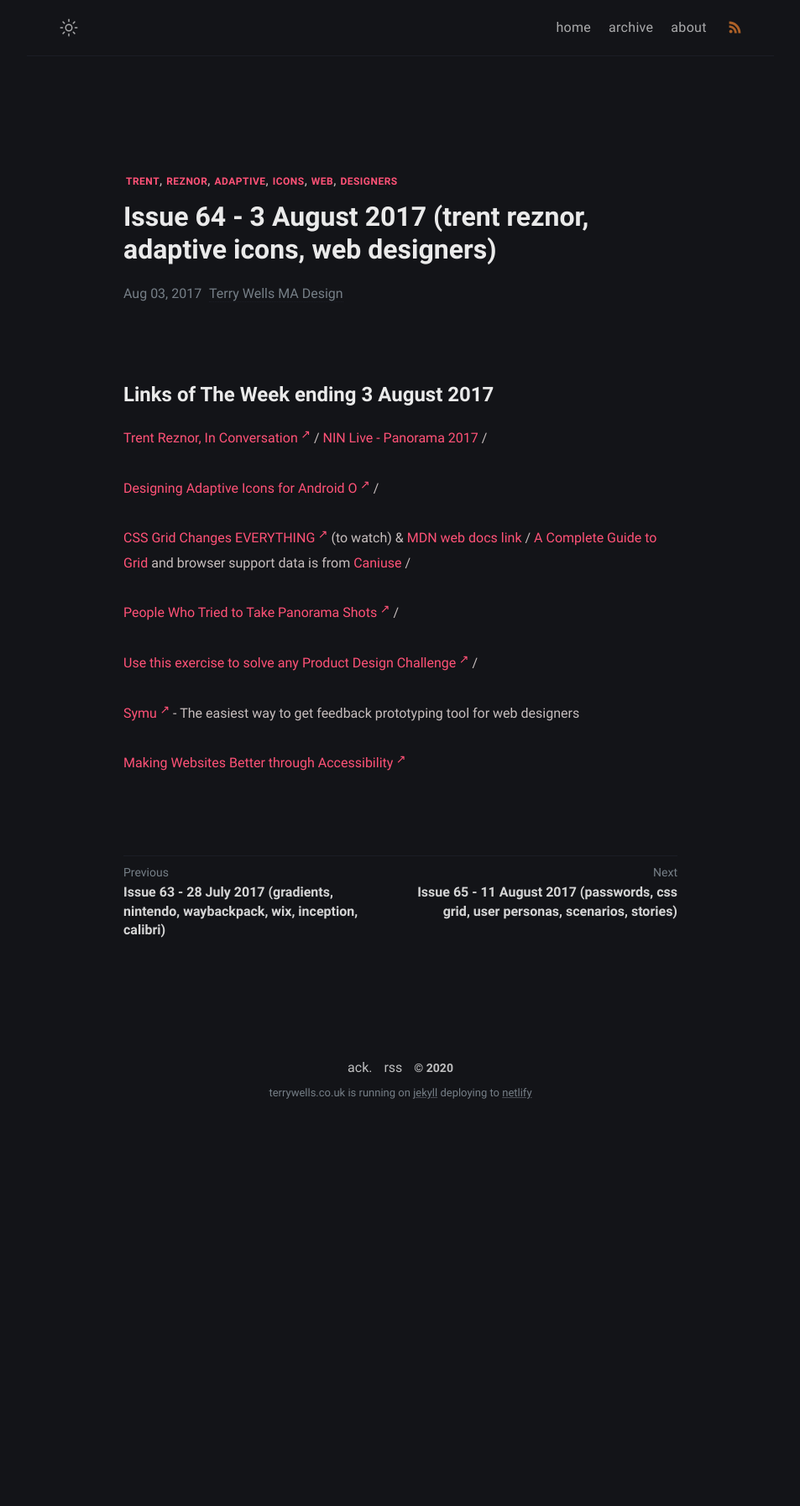
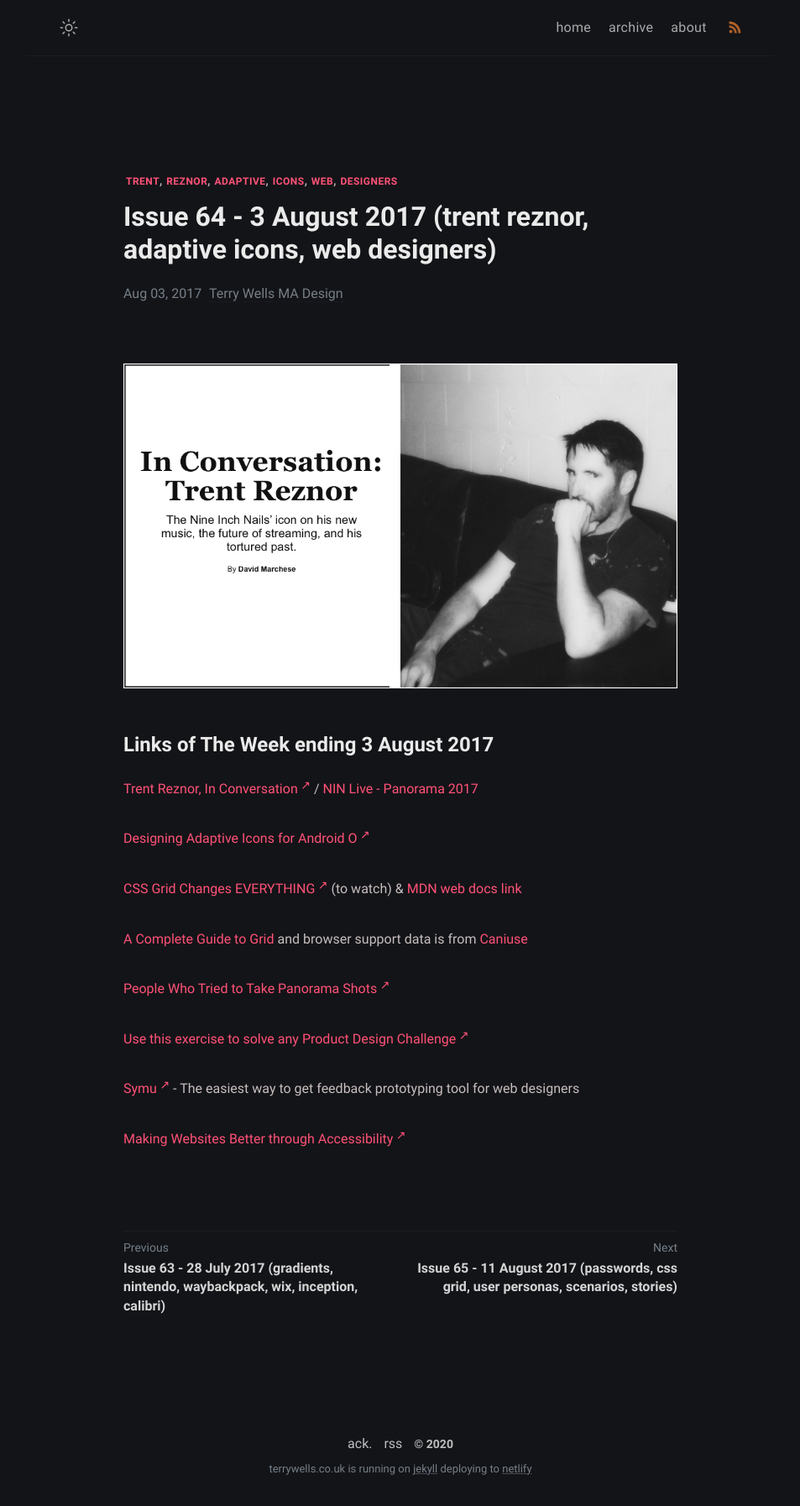
Before and after one commit to wristtattoo/jekyll-klise, a Jekyll site: the page built from _posts/2020-11-03-issue-64-3-august-2017-trent-reznor-adaptive-icons-web-designers.md, in a window 1280 px wide. Shown: the whole page at 84% size, without its empty margins (163-1116 px from the left). Built offline with Jekyll 4.4.1, drawn with Linux system fonts in a browser that asks for light colours; a script that is not in the unit is left out; before the commit the page ends 1346 px from its top, so only the background shows below that.

Commit message:
Update Links of The Week “2020-11-03-issue-64-3-august-2017-trent-reznor-adaptive-icons-web-designers”

```diff
--- a/_posts/2020-11-03-issue-64-3-august-2017-trent-reznor-adaptive-icons-web-designers.md
+++ b/_posts/2020-11-03-issue-64-3-august-2017-trent-reznor-adaptive-icons-web-designers.md
@@ -4,17 +4,21 @@ title: Issue 64 - 3 August 2017 (trent reznor, adaptive icons, web designers)
 tags: trent reznor adaptive icons web designers
 date: 2017-08-03T11:30:17.943Z
 ---
+![NIN Live - Panorama 2017](/assets/uploads/issue-64.png "NIN Live - Panorama 2017")
+
 # Links of The Week ending 3 August 2017
 
-<a href="http://www.vulture.com/2017/07/trent-reznor-nine-inch-nails.html" target="_blank">Trent Reznor, In Conversation</a> / <a href="https://www.youtube.com/watch?v=JujihaeDpQ0">NIN Live - Panorama 2017</a> /
+<a href="http://www.vulture.com/2017/07/trent-reznor-nine-inch-nails.html" target="_blank">Trent Reznor, In Conversation</a> / <a href="https://www.youtube.com/watch?v=JujihaeDpQ0">NIN Live - Panorama 2017</a>
 
-<a href="https://medium.com/google-design/designing-adaptive-icons-515af294c783" target="_blank">Designing Adaptive Icons for Android O</a> /
+<a href="https://medium.com/google-design/designing-adaptive-icons-515af294c783" target="_blank">Designing Adaptive Icons for Android O</a>
 
-<a href="https://www.youtube.com/watch?v=7kVeCqQCxlk" target="_blank">CSS Grid Changes EVERYTHING</a> (to watch) & <a href="https://developer.mozilla.org/en-US/docs/Web/CSS/CSS_Grid_Layout">MDN web docs link</a> / <a href="https://css-tricks.com/snippets/css/complete-guide-grid/">A Complete Guide to Grid</a> and browser support data is from <a href="http://caniuse.com/#feat=css-grid">Caniuse</a> /
+<a href="https://www.youtube.com/watch?v=7kVeCqQCxlk" target="_blank">CSS Grid Changes EVERYTHING</a> (to watch) & <a href="https://developer.mozilla.org/en-US/docs/Web/CSS/CSS_Grid_Layout">MDN web docs link</a>
 
-<a href="http://www.sadanduseless.com/2017/07/panorama/" target="_blank">People Who Tried to Take Panorama Shots</a> /
+<a href="https://css-tricks.com/snippets/css/complete-guide-grid/">A Complete Guide to Grid</a> and browser support data is from <a href="http://caniuse.com/#feat=css-grid">Caniuse</a>
 
-<a href="https://medium.muz.li/a-super-simple-exercise-for-solving-almost-any-product-design-challenge-f9e6c0019d7d" target="_blank">Use this exercise to solve any Product Design Challenge</a> /
+<a href="http://www.sadanduseless.com/2017/07/panorama/" target="_blank">People Who Tried to Take Panorama Shots</a>
+
+<a href="https://medium.muz.li/a-super-simple-exercise-for-solving-almost-any-product-design-challenge-f9e6c0019d7d" target="_blank">Use this exercise to solve any Product Design Challenge</a>
 
 <a href="https://symu.co/" target="_blank">Symu</a> - The easiest way to get feedback prototyping tool for web designers
 
```
Also changed, not shown: assets/uploads/issue-64.png (added).
